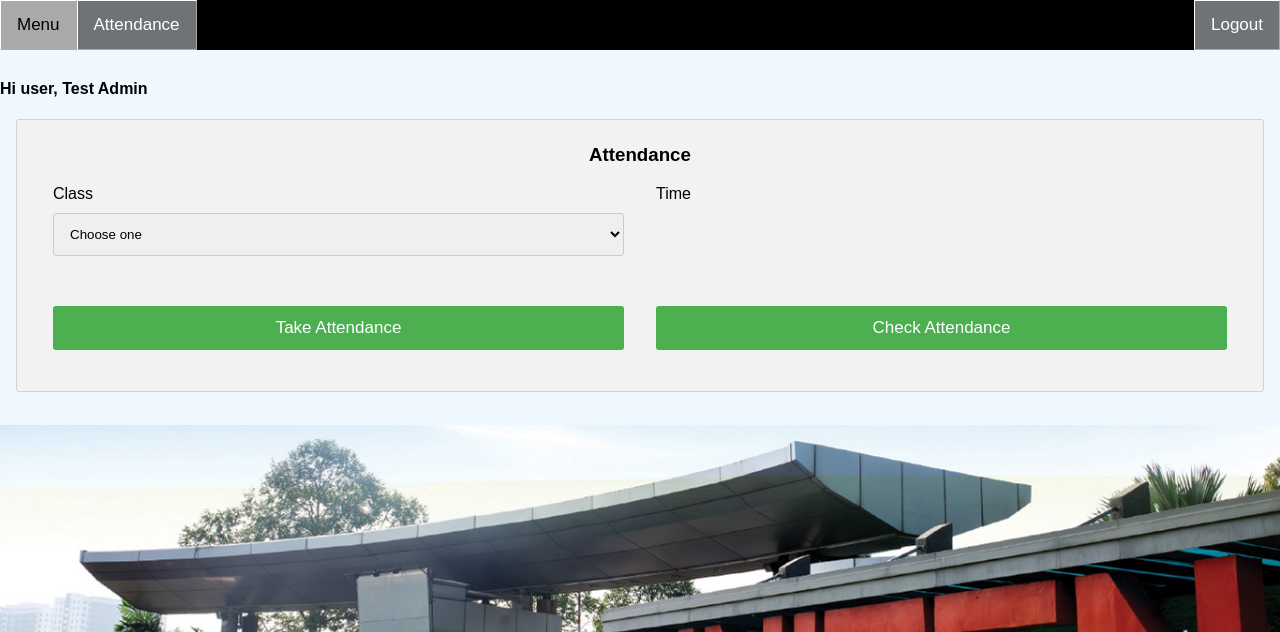
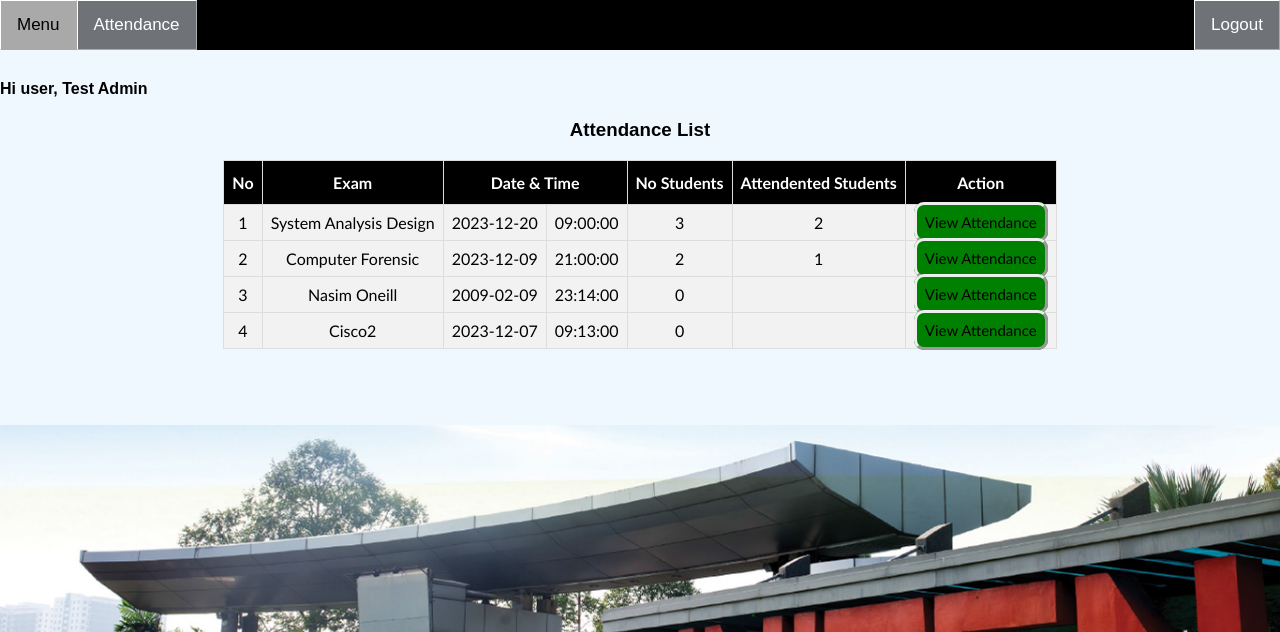
Before and after one commit to yugathes/fingerprint-library, a PHP site: page /Lecturer/Attendance.php in a window 1280 px wide. Shown: the top 632 px of the page. Run offline with PHP 8.4, Linux system fonts and the light colour scheme; a user stored in the database is signed in; data comes from the database, SQL or seed files in the repository; data that the repository does not hold is empty; some libraries are stand-ins or nearby versions.

```diff
--- a/Web/Lecturer/Attendance.php
+++ b/Web/Lecturer/Attendance.php
@@ -10,7 +10,6 @@ if(isset ($_SESSION["userId"])) //call this function to check if session exists
 <html>
 <head>
     <script src="https://ajax.googleapis.com/ajax/libs/jquery/2.1.1/jquery.min.js"></script>
-
     <style>
         .output{display:none}
         .output2{display:none}
@@ -80,37 +79,6 @@ label {
             margin-bottom: 20px;
             padding: 7px 0;
             font-size: 24px;
-}
-
-.btn {
-  background-color: #4CAF50;
-  color: white;
-  padding: 12px;
-  margin: 10px 0;
-  border: none;
-  width: 100%;
-  border-radius: 3px;
-  cursor: pointer;
-  font-size: 17px;
-}
-
-.btn:hover {
-  background-color: #45a049;
-}
-.btn_add{
-    padding: 15px;
-    font-size: 15px;
-    background: #1D96D1;
-    border-style: outset;
-    border-radius: 10px;
-    cursor: pointer;
-  color: white;
-  width: 15%;
-	float: right;
-}
-
-.btn_add:hover {
-  background-color: darkgrey;
         }
 
         span.price {
@@ -211,103 +179,35 @@ input[type=text] {
             left: 50%;
             position: absolute;
         }
+        .btn-take{
+            padding: 8px;
+            background: green;
+            color: black;
+            text-decoration: solid;
+        }
+        .btn-view{
+            padding: 8px;
+            background: blue;
+            color: white;
+            text-decoration: solid;
+        }
     </style>
 </head>
 
 <body>
 <?php
-$queryGet = "select * from class where lecturer='".$user."'";
-$resultGet = mysqli_query($link,$queryGet);
-if(!$resultGet)
-{
-	die ("Invalid Query - get Register List: ". mysqli_error($link));
-}
-else
-{
-	$queryGet1 = "select * from class where lecturer='".$user."'";
-	$resultGet1 = mysqli_query($link,$queryGet1);
-	if(!$resultGet1)
-	{
-		die ("Invalid Query - get Register List: ". mysqli_error($link));
-	}
-	else
-	{
-	$no=0;
-	?>
-	<h2 style="text-align:center;color:Black"></h2>
-	<div class="row" style="margin-left: 0px;">
-	<div class="col-75">
-    <div class="container">
-		<form action="" method="GET">
-			<center><h3>Attendance</h3></center>
-			<div class="row">
-				<div class="col-50">
-					<label for="cname">Class</label>
-					<select id="class" name="class" required>
-						<option value="" selected>Choose one</option>
-						<?php	while($baris= mysqli_fetch_array($resultGet, MYSQLI_BOTH))	{?>
-						<option value="<?php echo $baris['cID']; ?>" >
-							<?php echo $baris['name'];
-					${'time'.$no} =array($baris['timeSlot'],$baris['timeSlot2']);
-					?>
-						</option>
-						<?php	$no++;}?>
-					</select>
-				</div>
-				<div class="col-50">
-					<label for="cname">Time</label>
-<?php			$n=0;
-				while($baris1= mysqli_fetch_array($resultGet1, MYSQLI_BOTH))	{?>
-					<select name="time" id="<?php echo $baris1['cID'];?>" class="output">
-						<option value="" selected>Choose one</option>
-						<option value="<?php echo ${'time'.$n}[0]; ?>" ><?php echo ${'time'.$n}[0];?></option>
-						<option value="<?php echo ${'time'.$n}[1]; ?>" ><?php echo ${'time'.$n}[1];?></option>
-					</select>
-<?php	$n++;}	}	}?>
-				</div>
-			</div>
-			<div class="row">
-				<div class="col-50">
-					<input type="submit" value="Take Attendance" name="Attendance" class="btn" id="myBn" style="margin-top: 30px;">
-				</div>
-				<div class="col-50">
-					<input type="submit" value="Check Attendance" name="Check" class="btn" id="myBn" style="margin-top: 30px;">
-				</div>
-			</div>
-		</form>
-	</div>
-	</div>
-	</div>
-<?php
-if(isset($_GET['Attendance'])){
-	$class = $_GET['class'];
-	if(isset($_GET['time'])){
-	$time = $_GET['time'];
-	$link = "http://".$ip.":5000/attendance?cID=$class&time=$time";
-	echo "<script type='text/javascript'>
-		window.onload = function ()
-		{
-		alert('Attendance Will Taking...');
-		open('$link','_top');
-		}
-		</script>";
-	}
-}
-if(isset($_GET['AttendanceStop'])){
-
-	$link = "http://".$ip.":5000/attendance?stop=1";
-	echo "<script type='text/javascript'>
-		window.onload = function ()
-		{
-		alert('Attendance Will Stop...');
-		open('$link','_top');
-		}
-		</script>";
-}
-if(isset($_GET['Check']))
-{	$class = $_GET['class'];
-	$time = $_GET['time'];
-	$queryGet = "select * from attendance where cID = '$class' AND time = '$time'";
+$queryGet = "SELECT
+    e.id AS exam_id,
+    e.name AS exam_name,
+    e.datetime AS datetime,
+    COUNT(she.student_id) AS num_stud,
+    SUM(she.attendance) AS total_attendance
+FROM
+    exam e
+LEFT JOIN
+    student_has_exam she ON e.id = she.exam_id
+GROUP BY
+    e.id, e.name;";
 $resultGet = mysqli_query($link,$queryGet);
 if(!$resultGet)
 {	die ("Invalid Query - get Items List: ". mysqli_error($link));	}
@@ -316,9 +216,11 @@ if(isset($_GET['Check']))
     <table id="table" border="1" align="center">
         <tr>
             <th>No</th>
-				<th>Student ID</th>
-				<th>Name</th>
-				<th>Date</th>
+            <th>Exam</th>
+            <th colspan=2>Date & Time</th>
+            <th>No Students</th>
+            <th>Attendented Students</th>
+            <th>Action</th>
         </tr>
         <?php				if(mysqli_num_rows($resultGet)<=0){	?>
             <tr>
@@ -328,20 +230,26 @@ if(isset($_GET['Check']))
             $no=1;
             while($row1= mysqli_fetch_array($resultGet, MYSQLI_BOTH))
             {
-					$queryGe1 = "select * from users where uid = '".$row1['usrID']."'";
-					$resultGe1 = mysqli_query($link,$queryGe1);
-					if(!$resultGe1)
-					{	die ("Invalid Query - get Items List: ". mysqli_error($link));	}
-					else{	while($ro1= mysqli_fetch_array($resultGe1, MYSQLI_BOTH)){
+                $datetimeObject = new DateTime($row1['datetime']);
+
+                // Get separate date and time variables
+                $date = $datetimeObject->format('Y-m-d');
+                $time = $datetimeObject->format('H:i:s');
                 ?>
                 <tr>
                 <td><?php echo $no;?></td>
-				<td><?php echo $ro1['id'];?></td>
-				<td><?php echo $ro1['name'];$no++;?></td>
-				<td><?php echo $row1['date'];$no++;?></td>
-			</tr><?php	}	}	}	}?>
+
+                <td><?php echo $row1['exam_name'];?></td>
+                <td><?php echo $date;$no++;?></td>
+                <td><?php echo $time?></td>
+                <td><?php echo $row1['num_stud']?></td>
+                <td><?php echo $row1['total_attendance'];?></td>
+                <td>
+                    <a href="AttendanceView.php?id=<?php echo $row1['exam_id'];?>" class="btn btn-take">View Attendance</a>
+                </td>
+                </tr><?php	}	}?>
     </table>
-<?php	}	}?>
+<?php	}?>
 <script>
     $("#class").on("change", function(){
         var package = $(this).val();
@@ -356,9 +264,6 @@ else{
     echo "No session exists or session has expired. Please log in again ";
     echo "Page will be redirect in 2 seconds";
     header('Refresh: 2; ../Auth/Login.php');
-}
-?>
-
-
+}	?>
 </body>
 </html>
```
Also changed, not shown: Web/Lecturer/AttendanceView.php (added, +171 -0 lines). Lines whose indentation alone changed are shown as unchanged.
